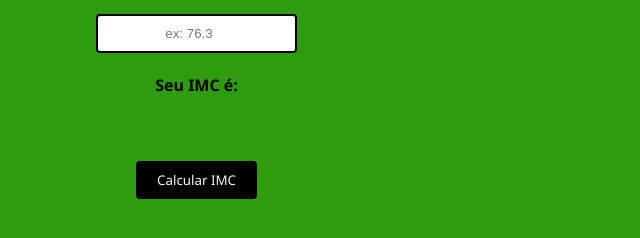
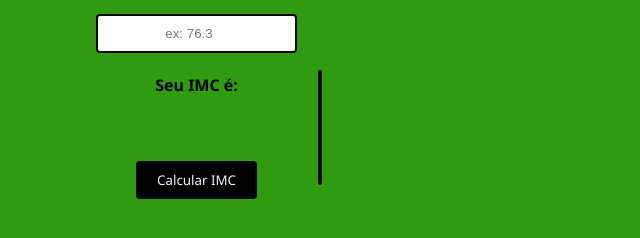
Before and after one commit to gabrielx16x/IMC, a plain HTML site: page html/calc_idoso.html in a window 1280 px wide. Shown: the part 314-552 px from the top of the page, 482-1122 px from the left. Drawn offline with Linux system fonts and the light colour scheme.

Commit message:
alteração

```diff
--- a/css/calc_adulto.css
+++ b/css/calc_adulto.css
@@ -29,6 +29,8 @@ p{
 }
 img{
     height: 411px;
+    border-radius: 4px;
+    border: 2px solid black;
 }
 input{
     border-radius: 4px;
--- a/css/calc_idoso.css
+++ b/css/calc_idoso.css
@@ -30,6 +30,8 @@ p{
 .resultado{
     width: auto;
     height: 111px;
+    border-radius: 4px;
+    border: 2px solid black;
 }
 input{
     border-radius: 4px;
```
